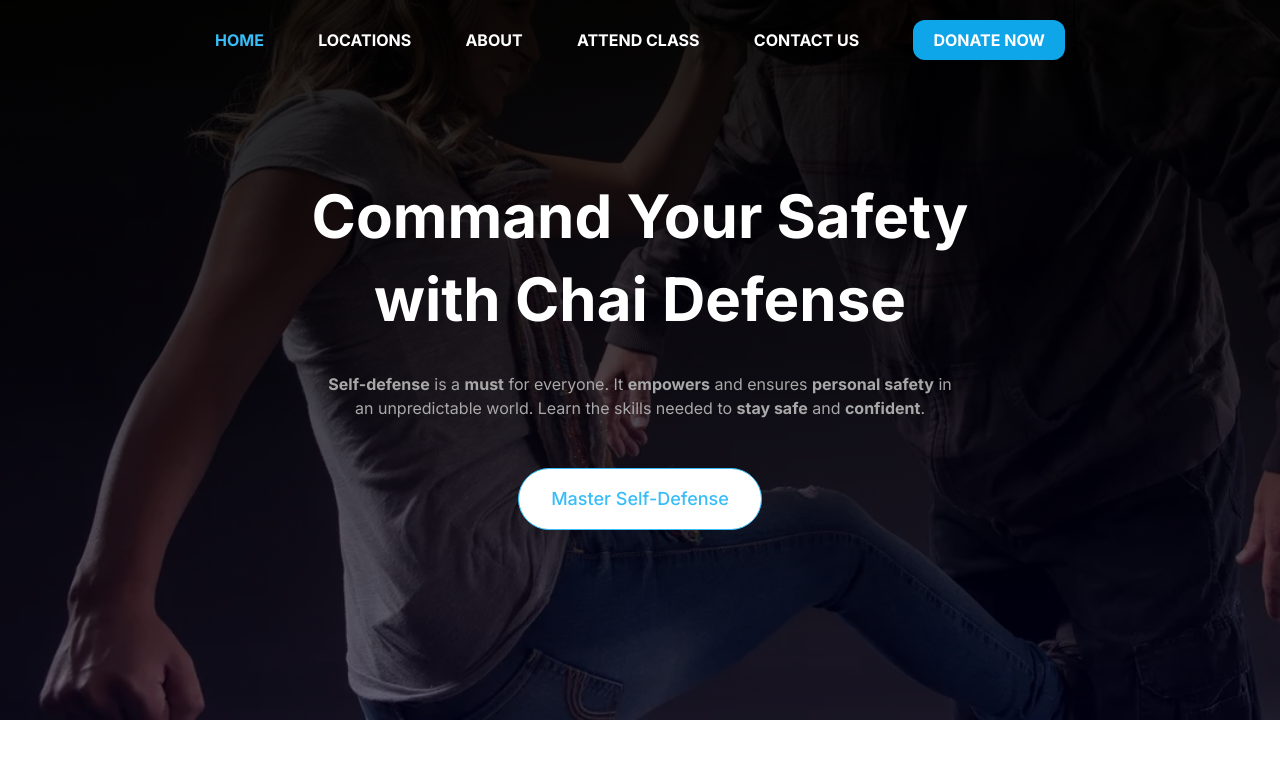
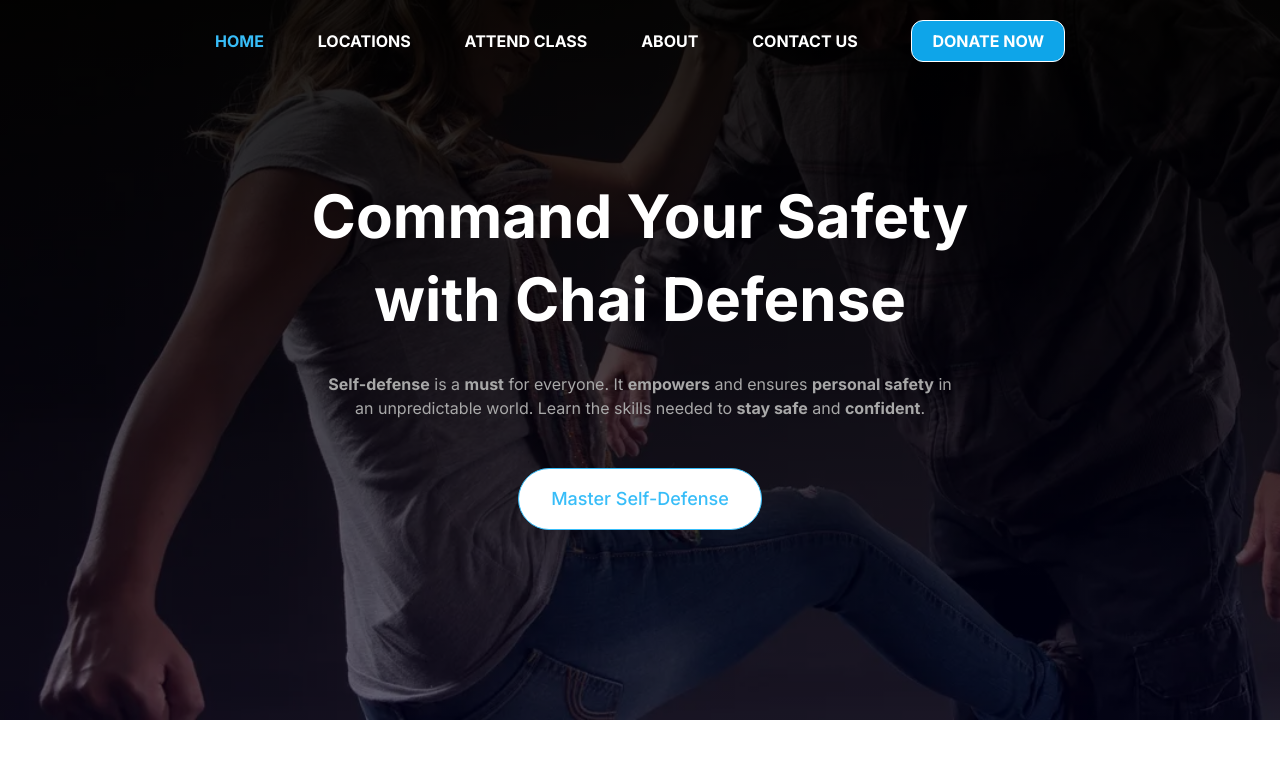
Before and after one commit to 10richard/chai-defense, a Next.js app: page / in a window 1280 px wide. Shown: the top 758 px of the page. Built offline with nearby package versions, Linux system fonts and the light colour scheme.

Commit message:
edit styling

```diff
--- a/src/components/Hero.tsx
+++ b/src/components/Hero.tsx
@@ -12,7 +12,7 @@
         backgroundSize: "cover",
       }}
     >
-      <MaxWidthContainer>
+      <MaxWidthContainer className="flex justify-center">
         <div className="text-white text-center pt-[175px] max-w-[750px]">
           <h1 className="text-6xl font-bold mb-8 leading-snug">
             Command Your Safety with Chai Defense
--- a/src/components/Navbar.tsx
+++ b/src/components/Navbar.tsx
@@ -12,8 +12,8 @@
   const navLinks = [
     { name: "HOME", href: "/" },
     { name: "LOCATIONS", href: "/locations" },
+    { name: "ATTEND CLASS", href: "/attend-a-class" },
     { name: "ABOUT", href: "/about" },
-    { name: "ATTEND CLASS", href: "/attend-a-class" },
     { name: "CONTACT US", href: "/contact-us" },
   ];
 
@@ -37,7 +37,7 @@
         navbar ? "bg-black bg-opacity-75" : ""
       }`}
     >
-      <MaxWidthContainer>
+      <MaxWidthContainer className="flex justify-center">
         <ul className="text-white font-bold flex justify-between items-center w-full max-w-[850px]">
           {navLinks.map((navLink, idx) => (
             <li
@@ -52,7 +52,7 @@
           <Link
             href={"https://paypal.com"}
             target="_blank"
-            className="px-5 py-2 bg-sky-500 rounded-xl hover:bg-white hover:text-sky-500 duration-300"
+            className="px-5 py-2 bg-sky-500 border border-white rounded-xl hover:bg-white hover:text-sky-400 duration-300"
           >
             DONATE NOW
           </Link>
--- a/src/components/styled/MaxWidthContainer.ts
+++ b/src/components/styled/MaxWidthContainer.ts
@@ -6,6 +6,4 @@
   max-width: 1280px;
   margin: 0 auto;
   width: 100%;
-  display: flex;
-  justify-content: center;
 `;
```
